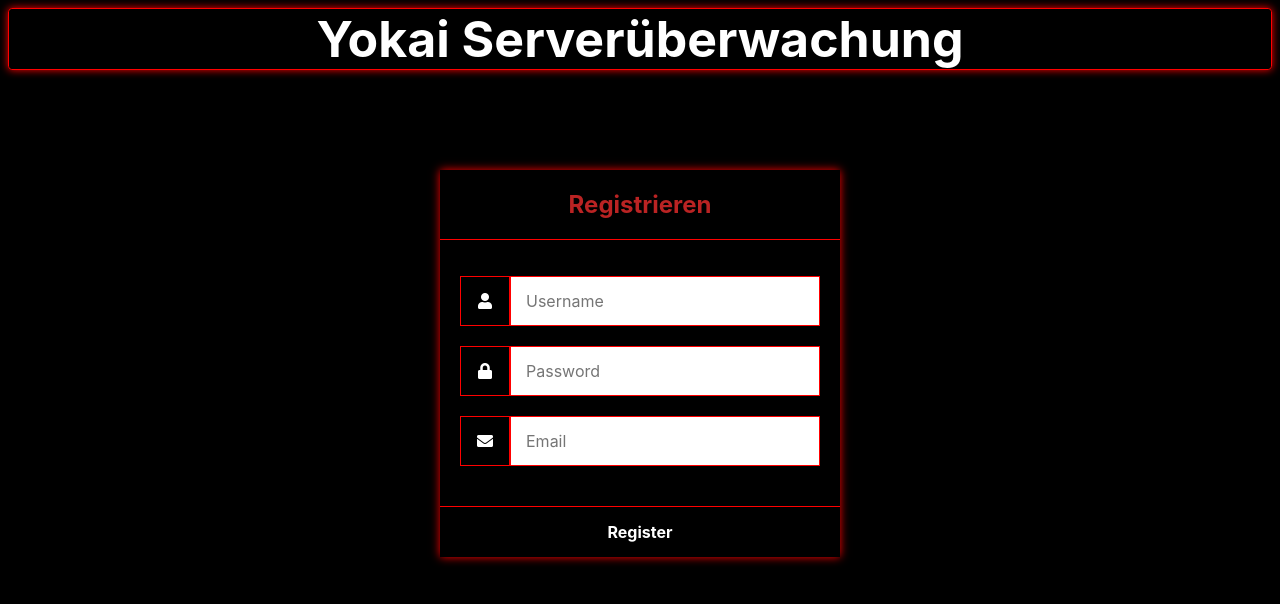
After one commit to Yokai-SUEW/html_old, a PHP site: page /register.html in a window 1280 px wide. The commit adds this page. Shown: the top 604 px of the page. Run offline with PHP 8.4, Linux system fonts and the light colour scheme.

Commit message:
STRUKTUR Reseted

```diff
--- a/function/activate.php
+++ b/activate.php
@@ -1,5 +1,5 @@
 <?php
-include_once('/config//config/config_users.php');
+include_once('config_users.php');
 //Hier wird geschaut ob die eingegebene E-Mail Adresse bereits existiert
 if (isset($_GET['email'], $_GET['code'])) {
 	if ($stmt = $con->prepare('SELECT * FROM accounts WHERE email = ? AND activation_code = ?')) {
@@ -14,7 +14,7 @@ if (isset($_GET['email'], $_GET['code'])) {
 				$newcode = 'activated';
 				$stmt->bind_param('sss', $newcode, $_GET['email'], $_GET['code']);
 				$stmt->execute();
-				echo 'Your account is now activated, you can now login!<br><a href="../index.html">Login</a>';
+				echo 'Your account is now activated, you can now login!<br><a href="index.html">Login</a>';
 			}
 		} else {
 			echo 'The account is already activated or doesn\'t exist!';
--- a/index.html
+++ b/index.html
@@ -13,7 +13,7 @@
 	<body>
 		<div class="login">
 			<h1>Login</h1>
-			<form action="function/authenticate.php" method="post">
+			<form action="authenticate.php" method="post">
 				<label for="username">
 					<i class="fas fa-user"></i>
 				</label>
--- a/function/logout.php
+++ b/logout.php
@@ -1,5 +1,5 @@
 <?php
 session_start();
 session_destroy();
-header('Location: ../index.html');
+header('Location: index.html');
 ?>
--- a/profile.php
+++ b/profile.php
@@ -5,7 +5,7 @@ if (!isset($_SESSION['loggedin'])) {
 	header('Location: index.html');
 	exit;
 }
-include_once('/config/config_users.php');
+include_once('config_users.php');
 // Die E-Mails und die Passwörter werden nicht in einer Session gespeichert deshalb holen wir diese aus der Datenbank.
 $stmt = $con->prepare('SELECT password, email, username FROM accounts WHERE id = ?');
 // Wir nutzen einfach die Session ID um die Informationen zu bekommen.
--- /dev/null
+++ b/register.html
@@ -0,0 +1,32 @@
+<!DOCTYPE html>
+<html>
+	<head>
+		<meta charset="utf-8">
+		<title>Register</title>
+<link rel="shortcut icon" type="image/png" href="../images/logo_normal.png">
+		<link href="registerStyles.css" rel="stylesheet" type="text/css">
+        <link href="mainStyles.css" rel="stylesheet" type="text/css">
+		<link rel="stylesheet" href="https://use.fontawesome.com/releases/v5.7.1/css/all.css">
+	</head>
+	<body>
+        <h1 class="titel">Yokai Serverüberwachung</h1>
+		<div class="register">
+			<h1>Registrieren</h1>
+			<form action="register.php" method="post" autocomplete="off">
+				<label for="username">
+					<i class="fas fa-user"></i>
+				</label>
+				<input type="text" name="username" placeholder="Username" id="username" required>
+				<label for="password">
+					<i class="fas fa-lock"></i>
+				</label>
+				<input type="password" name="password" placeholder="Password" id="password" required>
+				<label for="email">
+					<i class="fas fa-envelope"></i>
+				</label>
+				<input type="email" name="email" placeholder="Email" id="email" required>
+				<input type="submit" value="Register">
+			</form>
+		</div>
+	</body>
+</html>
--- a/function/register.php
+++ b/register.php
@@ -1,5 +1,5 @@
 <?php
-include_once('/config//config/config_users.php');
+include_once('config_users.php');
 
 if (!isset($_POST['username'], $_POST['password'], $_POST['email'])) {
 	exit('Please complete the registration form!');
@@ -38,7 +38,7 @@ if ($stmt = $con->prepare('SELECT id, password FROM accounts WHERE username = ?'
 	    $from    = 'noreply@yokai.at';
         $subject = 'Account Activation Required';
         $headers = 'From: ' . $from . "\r\n" . 'Reply-To: ' . $from . "\r\n" . 'X-Mailer: PHP/' . phpversion() . "\r\n" . 'MIME-Version: 1.0' . "\r\n" . 'Content-Type: text/html; charset=UTF-8' . "\r\n";
-        $activate_link = 'http://yokai.com/phplogin//function/activate.php?email=' . $_POST['email'] . '&code=' . $uniqid;
+        $activate_link = 'http://yokai.com/phplogin/activate.php?email=' . $_POST['email'] . '&code=' . $uniqid;
         $message = '<p>Bitte klicken Sie auf diesen Link um ihr Account zu aktivieren: <a href="' . $activate_link . '">' . $activate_link . '</a></p>';
         mail($_POST['email'], $subject, $message, $headers);
         echo 'Bitte schauen Sie in ihrem Postfach nach!';
--- a/status.php
+++ b/status.php
@@ -37,7 +37,7 @@ if (!isset($_SESSION['loggedin'])) {
 		<p>
 <?php
 
-require_once('config/config_status.php');
+require_once('config_status.php');
 
 $sql = "SELECT id, Temperatur, Luftfeuchtigkeit, Datum FROM sensor_status";
 $result = mysqli_query($conn, $sql);
@@ -68,7 +68,7 @@ echo "</table>";
 				<p>
 				<?php
 
-require_once('config/config_status.php');
+require_once('config_status.php');
 
 $sql = "SELECT id, Temperatur, Luftfeuchtigkeit, Datum FROM sensor_status";
 $result = mysqli_query($conn, $sql);
```
Also changed, not shown: authenticate.php (renamed from function/authenticate.php, +4 -4 lines), config_status.php (renamed from config/config_status.php), config_users.php (renamed from config/config_users.php), loginStyles.css (renamed from css/loginStyles.css), mainStyles.css (renamed from css/mainStyles.css), navbarStyles.css (renamed from css/navbarStyles.css), registerStyles.css (renamed from css/registerStyles.css), statusStyles.css (renamed from css/statusStyles.css).
